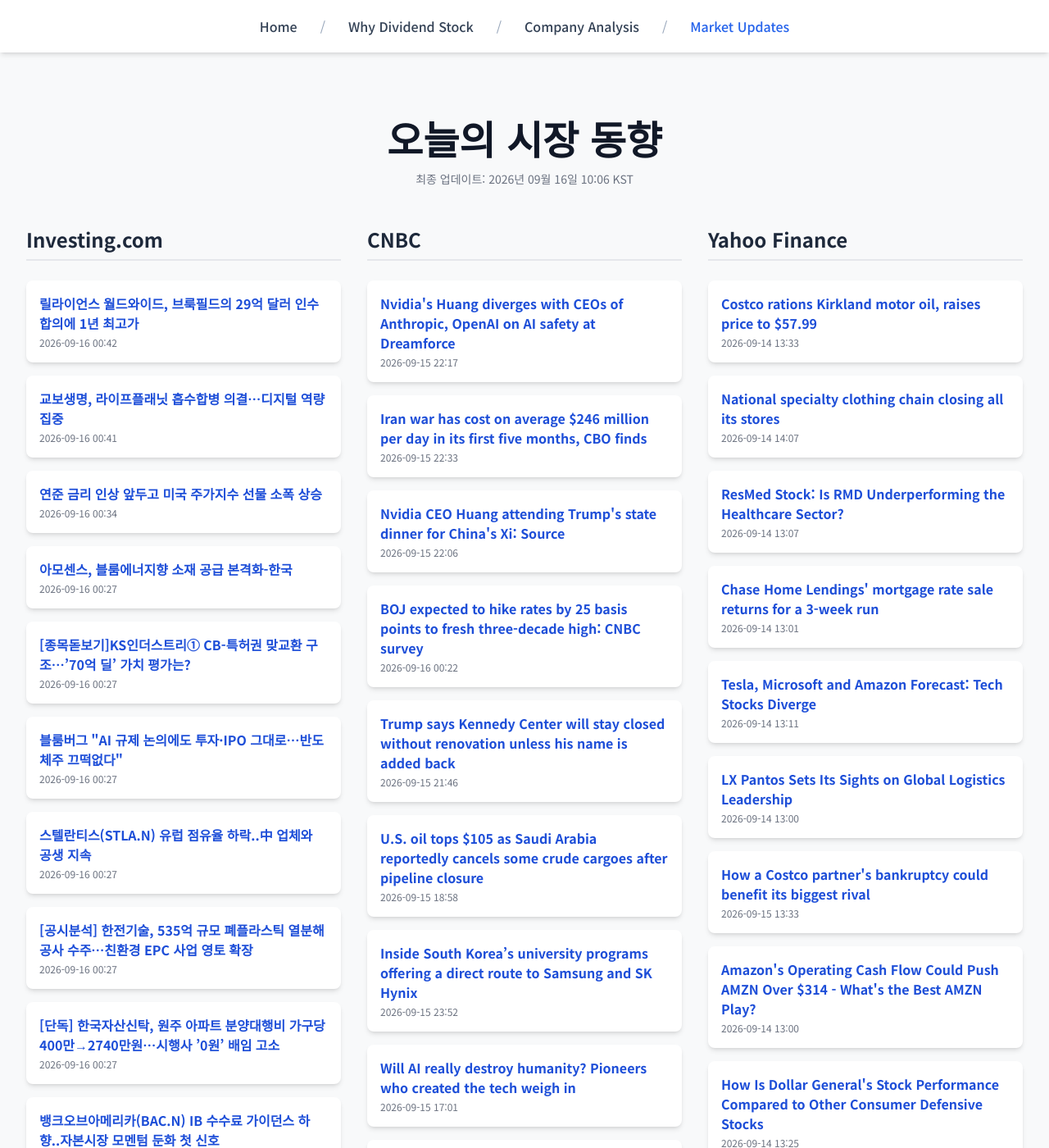
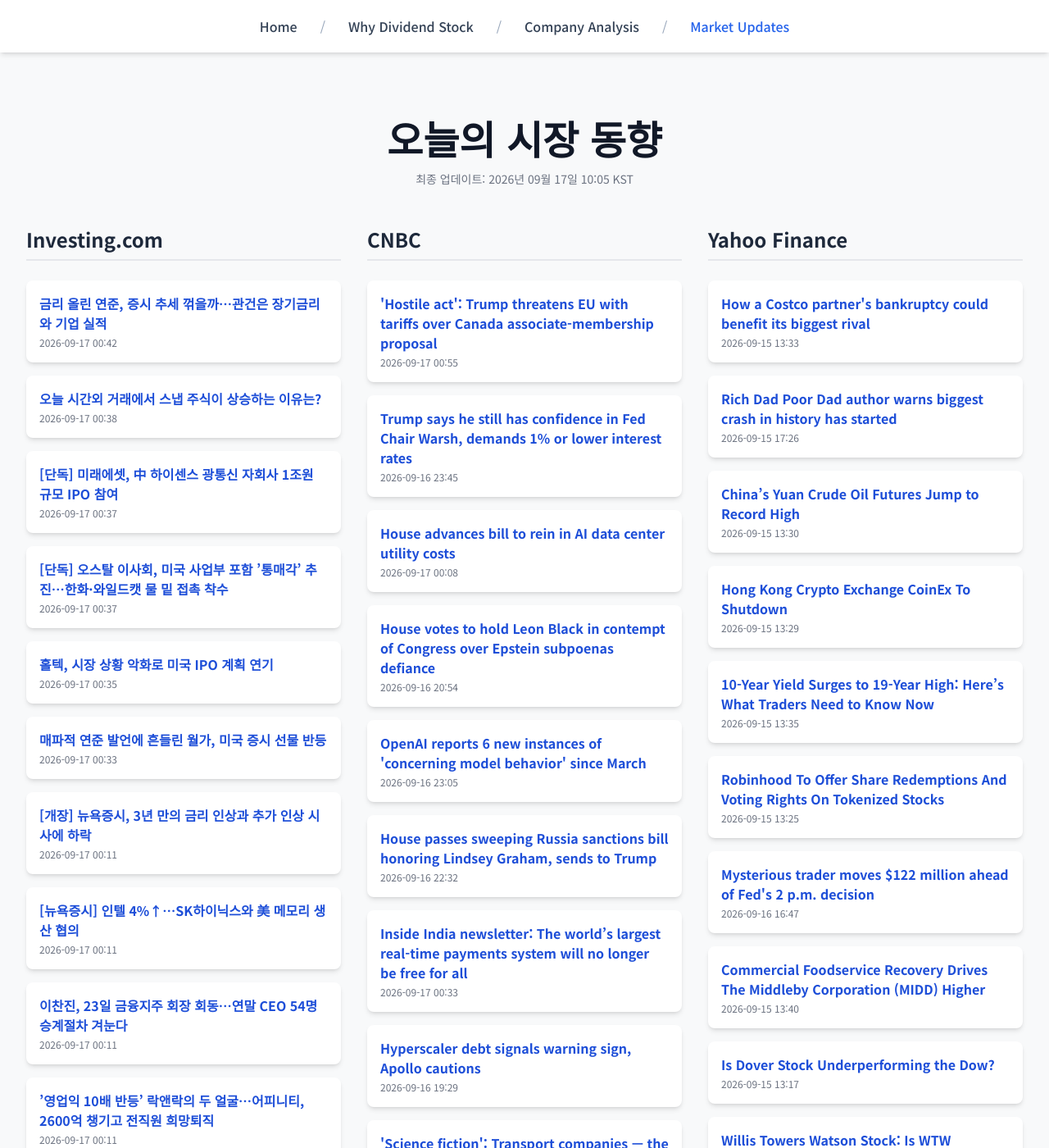
Before and after one commit to Kay-Hwang/my-company-analysis, a Jekyll site: the page built from market-updates.html, in a window 1280 px wide and 1400 px high. Shown: the whole window at 82% size. Built offline with Jekyll 4.4.1, drawn with Linux system fonts in a browser that asks for light colours; nearby versions of some CDN libraries; a script that is not in the unit is left out; some of the changed text lies outside the part shown.

Commit message:
Update daily data

```diff
--- a/_data/latest_data.json
+++ b/_data/latest_data.json
@@ -1,167 +1,131 @@
 {
-  "lastUpdated": "2026년 09월 16일 10:06 KST",
+  "lastUpdated": "2026년 09월 17일 10:05 KST",
   "news": {
     "investing": [
       {
-        "title": "릴라이언스 월드와이드, 브룩필드의 29억 달러 인수 합의에 1년 최고가",
-        "link": "https://kr.investing.com/news/stock-market-news/article-2095920",
-        "pubDate": "2026-09-16 00:42:45",
-        "summary": "릴라이언스 월드와이드, 브룩필드의 29억 달러 인수 합의에 1년 최고가"
+        "title": "금리 올린 연준, 증시 추세 꺾을까…관건은 장기금리와 기업 실적",
+        "link": "https://kr.investing.com/news/stock-market-news/article-2097464",
+        "pubDate": "2026-09-17 00:42:10",
+        "summary": "금리 올린 연준, 증시 추세 꺾을까…관건은 장기금리와 기업 실적"
       },
       {
-        "title": "교보생명, 라이프플래닛 흡수합병 의결…디지털 역량 집중",
-        "link": "https://kr.investing.com/news/stock-market-news/article-2095918",
-        "pubDate": "2026-09-16 00:41:32",
-        "summary": "교보생명, 라이프플래닛 흡수합병 의결…디지털 역량 집중"
+        "title": "오늘 시간외 거래에서 스냅 주식이 상승하는 이유는?",
+        "link": "https://kr.investing.com/news/stock-market-news/article-93CH-2097459",
+        "pubDate": "2026-09-17 00:38:33",
+        "summary": "오늘 시간외 거래에서 스냅 주식이 상승하는 이유는?"
       },
       {
-        "title": "연준 금리 인상 앞두고 미국 주가지수 선물 소폭 상승",
-        "link": "https://kr.investing.com/news/stock-market-news/article-2095911",
-        "pubDate": "2026-09-16 00:34:28",
-        "summary": "연준 금리 인상 앞두고 미국 주가지수 선물 소폭 상승"
+        "title": "[단독] 미래에셋, 中 하이센스 광통신 자회사 1조원 규모 IPO 참여",
+        "link": "https://kr.investing.com/news/stock-market-news/article-2097443",
+        "pubDate": "2026-09-17 00:37:41",
+        "summary": "[단독] 미래에셋, 中 하이센스 광통신 자회사 1조원 규모 IPO 참여"
       },
       {
-        "title": "아모센스, 블룸에너지향 소재 공급 본격화-한국",
-        "link": "https://kr.investing.com/news/stock-market-news/article-2095902",
-        "pubDate": "2026-09-16 00:27:46",
-        "summary": "아모센스, 블룸에너지향 소재 공급 본격화-한국"
+        "title": "[단독] 오스탈 이사회, 미국 사업부 포함 ’통매각’ 추진…한화·와일드캣 물 밑 접촉 착수",
+        "link": "https://kr.investing.com/news/stock-market-news/article-2097442",
+        "pubDate": "2026-09-17 00:37:39",
+        "summary": "[단독] 오스탈 이사회, 미국 사업부 포함 ’통매각’ 추진…한화·와일드캣 물 밑 접촉 착수"
       },
       {
-        "title": "[종목돋보기]KS인더스트리① CB-특허권 맞교환 구조…’70억 딜’ 가치 평가는?",
-        "link": "https://kr.investing.com/news/stock-market-news/article-2095901",
-        "pubDate": "2026-09-16 00:27:44",
-        "summary": "[종목돋보기]KS인더스트리① CB-특허권 맞교환 구조…’70억 딜’ 가치 평가는?"
+        "title": "홀텍, 시장 상황 악화로 미국 IPO 계획 연기",
+        "link": "https://kr.investing.com/news/stock-market-news/article-2097458",
+        "pubDate": "2026-09-17 00:35:09",
+        "summary": "홀텍, 시장 상황 악화로 미국 IPO 계획 연기"
       },
       {
-        "title": "블룸버그 \"AI 규제 논의에도 투자·IPO 그대로…반도체주 끄떡없다\"",
-        "link": "https://kr.investing.com/news/stock-market-news/article-2095897",
-        "pubDate": "2026-09-16 00:27:25",
-        "summary": "블룸버그 \"AI 규제 논의에도 투자·IPO 그대로…반도체주 끄떡없다\""
+        "title": "매파적 연준 발언에 흔들린 월가, 미국 증시 선물 반등",
+        "link": "https://kr.investing.com/news/stock-market-news/article-2097455",
+        "pubDate": "2026-09-17 00:33:21",
+        "summary": "매파적 연준 발언에 흔들린 월가, 미국 증시 선물 반등"
       },
       {
-        "title": "스텔란티스(STLA.N) 유럽 점유율 하락..中 업체와 공생 지속",
-        "link": "https://kr.investing.com/news/stock-market-news/article-2095894",
-        "pubDate": "2026-09-16 00:27:23",
-        "summary": "스텔란티스(STLA.N) 유럽 점유율 하락..中 업체와 공생 지속"
+        "title": "[개장] 뉴욕증시, 3년 만의 금리 인상과 추가 인상 시사에 하락",
+        "link": "https://kr.investing.com/news/stock-market-news/article-2097438",
+        "pubDate": "2026-09-17 00:11:46",
+        "summary": "[개장] 뉴욕증시, 3년 만의 금리 인상과 추가 인상 시사에 하락"
       },
       {
-        "title": "[공시분석] 한전기술, 535억 규모 폐플라스틱 열분해 공사 수주…친환경 EPC 사업 영토 확장",
-        "link": "https://kr.investing.com/news/stock-market-news/article-2095893",
-        "pubDate": "2026-09-16 00:27:21",
-        "summary": "[공시분석] 한전기술, 535억 규모 폐플라스틱 열분해 공사 수주…친환경 EPC 사업 영토 확장"
+        "title": "[뉴욕증시] 인텔 4%↑…SK하이닉스와 美 메모리 생산 협의",
+        "link": "https://kr.investing.com/news/stock-market-news/article-2097444",
+        "pubDate": "2026-09-17 00:11:45",
+        "summary": "[뉴욕증시] 인텔 4%↑…SK하이닉스와 美 메모리 생산 협의"
       },
       {
-        "title": "[단독] 한국자산신탁, 원주 아파트 분양대행비 가구당 400만→2740만원…시행사 ’0원’ 배임 고소",
-        "link": "https://kr.investing.com/news/stock-market-news/article-2095892",
-        "pubDate": "2026-09-16 00:27:19",
-        "summary": "[단독] 한국자산신탁, 원주 아파트 분양대행비 가구당 400만→2740만원…시행사 ’0원’ 배임 고소"
+        "title": "이찬진, 23일 금융지주 회장 회동…연말 CEO 54명 승계절차 겨눈다",
+        "link": "https://kr.investing.com/news/stock-market-news/article-2097439",
+        "pubDate": "2026-09-17 00:11:16",
+        "summary": "이찬진, 23일 금융지주 회장 회동…연말 CEO 54명 승계절차 겨눈다"
       },
       {
-        "title": "뱅크오브아메리카(BAC.N) IB 수수료 가이던스 하향..자본시장 모멘텀 둔화 첫 신호",
-        "link": "https://kr.investing.com/news/stock-market-news/article-2095891",
-        "pubDate": "2026-09-16 00:27:17",
-        "summary": "뱅크오브아메리카(BAC.N) IB 수수료 가이던스 하향..자본시장 모멘텀 둔화 첫 신호"
+        "title": "’영업익 10배 반등’ 락앤락의 두 얼굴…어피니티, 2600억 챙기고 전직원 희망퇴직",
+        "link": "https://kr.investing.com/news/stock-market-news/article-2097437",
+        "pubDate": "2026-09-17 00:11:10",
+        "summary": "’영업익 10배 반등’ 락앤락의 두 얼굴…어피니티, 2600억 챙기고 전직원 희망퇴직"
       }
     ],
     "cnbc": [
       {
-        "title": "Nvidia's Huang diverges with CEOs of Anthropic, OpenAI on AI safety at Dreamforce",
-        "link": "https://www.cnbc.com/2026/09/15/nvidia-and-anthropic-ceos-diverge-on-ai-safety-at-dreamforce.html",
-        "pubDate": "Tue, 15 Sep 2026 22:17:47 GMT",
-        "summary": "Comments from the two tech leaders landed days after Anthropic's Dario Amodei published an essay urging the AI industry to slow the pace of model development."
+        "title": "'Hostile act': Trump threatens EU with tariffs over Canada associate-membership proposal",
+        "link": "https://www.cnbc.com/2026/09/17/trump-canada-european-union-tariffs-associate-member-ukraine-.html",
+        "pubDate": "Thu, 17 Sep 2026 00:55:35 GMT",
+        "summary": "European Commission President Ursula von der Leyen said EU is opening the door for Canada to become the first associate member of the 27-member bloc."
       },
       {
-        "title": "Iran war has cost on average $246 million per day in its first five months, CBO finds",
-        "link": "https://www.cnbc.com/2026/09/15/cbo-iran-war-cost-pentagon-weapons.html",
-        "pubDate": "Tue, 15 Sep 2026 22:33:45 GMT",
-        "summary": "CBO estimates the Iran war cost the Pentagon $38.1 billion through Aug. 1 and could cost another $2 billion to $3 billion each additional month."
+        "title": "Trump says he still has confidence in Fed Chair Warsh, demands 1% or lower interest rates",
+        "link": "https://www.cnbc.com/2026/09/16/trump-fed-interest-rate-warsh.html",
+        "pubDate": "Wed, 16 Sep 2026 23:45:02 GMT",
+        "summary": "President Donald Trump previously threatened to cut off trade with countries that have trade surpluses with the U.S. if the Fed doesn't cut interest rates."
       },
       {
-        "title": "Nvidia CEO Huang attending Trump's state dinner for China's Xi: Source",
-        "link": "https://www.cnbc.com/2026/09/15/nvidia-jensen-huang-trump-xi.html",
-        "pubDate": "Tue, 15 Sep 2026 22:06:16 GMT",
-        "summary": "Jensen Huang appeared to side with Trump as the president pushed back on tech CEOs' warnings about the risks of rapid AI advancement."
+        "title": "House advances bill to rein in AI data center utility costs",
+        "link": "https://www.cnbc.com/2026/09/15/congress-ai-data-center-utility-costs.html",
+        "pubDate": "Thu, 17 Sep 2026 00:08:01 GMT",
+        "summary": "The bipartisan legislation would create a regulatory framework states could adopt to prevent data center-related energy costs from being passed on to consumers."
       },
       {
-        "title": "BOJ expected to hike rates by 25 basis points to fresh three-decade high: CNBC survey",
-        "link": "https://www.cnbc.com/2026/09/16/boj-hike-rates-cnbc-survey.html",
-        "pubDate": "Wed, 16 Sep 2026 00:22:11 GMT",
-        "summary": "The BOJ is expected to hike rates by 25 basis points to a fresh three-decade high, a CNBC survey shows."
+        "title": "House votes to hold Leon Black in contempt of Congress over Epstein subpoenas defiance",
+        "link": "https://www.cnbc.com/2026/09/16/leon-black-contempt-house-epstein-subpoenas-refusal.html",
+        "pubDate": "Wed, 16 Sep 2026 20:54:15 GMT",
+        "summary": "Billionaire Leon Black is suing the House Committee on Oversight and Government Reform seeking to block subpoenas it issued him in its probe of Jeffrey Epstein."
       },
       {
-        "title": "Trump says Kennedy Center will stay closed without renovation unless his name is added back",
-        "link": "https://www.cnbc.com/2026/09/15/trump-kennedy-center-name-ruling.html",
-        "pubDate": "Tue, 15 Sep 2026 21:46:22 GMT",
-        "summary": "The ruling comes four months after the same judge ordered that the Kennedy Center could not be renamed to include President Trump's name."
+        "title": "OpenAI reports 6 new instances of 'concerning model behavior' since March",
+        "link": "https://www.cnbc.com/2026/09/16/openai-6-new-instances-of-concerning-model-behavior-since-march.html",
+        "pubDate": "Wed, 16 Sep 2026 23:05:48 GMT",
+        "summary": "OpenAI has disclosed six new cases of model misbehavior and offered a framework for disclosing future instances, as the debate over AI model safety intensifies."
       },
       {
-        "title": "U.S. oil tops $105 as Saudi Arabia reportedly cancels some crude cargoes after pipeline closure",
-        "link": "https://www.cnbc.com/2026/09/15/oil-extends-gains-following-houthi-strikes-on-saudi-arabia.html",
-        "pubDate": "Tue, 15 Sep 2026 18:58:36 GMT",
-        "summary": "Iran-backed Houthi militants in Yemen, meanwhile, carried out renewed strikes on Saudi Arabia this week."
+        "title": "House passes sweeping Russia sanctions bill honoring Lindsey Graham, sends to Trump",
+        "link": "https://www.cnbc.com/2026/09/16/russia-sanctions-bill-lindsey-graham-congress.html",
+        "pubDate": "Wed, 16 Sep 2026 22:32:18 GMT",
+        "summary": "The Lindsey Graham Russia sanctions bill is on a path to become law after the House votes in favor."
       },
       {
-        "title": "Inside South Korea’s university programs offering a direct route to Samsung and SK Hynix",
-        "link": "https://www.cnbc.com/2026/09/16/samsung-sk-hynix-ai-boom-students-university-programs.html",
-        "pubDate": "Tue, 15 Sep 2026 23:52:04 GMT",
-        "summary": "Companies are helping universities develop courses, provide financial support and create pathways through which qualifying students can join them."
+        "title": "Inside India newsletter: The world’s largest real-time payments system will no longer be free for all",
+        "link": "https://www.cnbc.com/2026/09/17/upi-payments-visa-amazon-phonepe.html",
+        "pubDate": "Thu, 17 Sep 2026 00:33:41 GMT",
+        "summary": "India's digital payment system, which processes more than 1 million transactions every two minutes for free now, will start charging fees to merchants."
       },
       {
-        "title": "Will AI really destroy humanity? Pioneers who created the tech weigh in",
-        "link": "https://www.cnbc.com/2026/09/15/ai-destroy-humanity-extinction-risks.html",
-        "pubDate": "Tue, 15 Sep 2026 17:01:13 GMT",
-        "summary": "AI pioneers and \"godfathers\" have weighed in on Anthropic and OpenAI researcher concerns over existential safety risks around the technology."
+        "title": "Hyperscaler debt signals warning sign, Apollo cautions",
+        "link": "https://www.cnbc.com/2026/09/16/hyperscaler-debt-signals-warning-sign-apollo-cautions.html",
+        "pubDate": "Wed, 16 Sep 2026 19:29:18 GMT",
+        "summary": "Credit default swaps for companies building data centers are getting pricier, and it's not because banks are hedging more of their bets."
       },
       {
-        "title": "U.S. confirms for first time it has weapons deployed in space",
-        "link": "https://www.cnbc.com/2026/09/15/weapons-in-space-us-air-force-meink.html",
-        "pubDate": "Tue, 15 Sep 2026 13:13:00 GMT",
-        "summary": "U.S. Air Force Secretary Troy Meink said Monday that the U.S. has \"on-orbit space control weapons,\" as he outlined a broader push to modernize the Air Force."
+        "title": "'Science fiction': Transport companies — the backbone of economy — are sounding alarm on fuel prices",
+        "link": "https://www.cnbc.com/2026/09/16/transport-economy-diesel-prices-iran.html",
+        "pubDate": "Wed, 16 Sep 2026 20:22:24 GMT",
+        "summary": "Prices for diesel, the fuel type used to power trucks and trains, came in at an all-time high of $6.31 per gallon on Wednesday."
       },
       {
-        "title": "House to vote on bill to rein in AI data center utility costs",
-        "link": "https://www.cnbc.com/2026/09/15/congress-ai-data-center-utility-costs.html",
-        "pubDate": "Wed, 16 Sep 2026 00:14:21 GMT",
-        "summary": "The bipartisan legislation would create a regulatory framework states could adopt to prevent data center-related energy costs from being passed on to consumers."
+        "title": "Amazon obtains right to buy stock in Generac, boosting power company's share price by over 40%",
+        "link": "https://www.cnbc.com/2026/09/16/amazon-obtains-right-to-buy-up-to-340m-of-generac-boosting-stock-.html",
+        "pubDate": "Wed, 16 Sep 2026 21:40:18 GMT",
+        "summary": "Amazon was granted warrants to buy up to $340 million worth of Generac stock as part of a deal to supply backup power generators for its data centers."
       }
     ],
     "yahoo": [
-      {
-        "title": "Costco rations Kirkland motor oil, raises price to $57.99",
-        "link": "https://finance.yahoo.com/energy/articles/costco-rations-kirkland-motor-oil-133308837.html",
-        "pubDate": "2026-09-14T13:33:08Z",
-        "summary": "Costco rations Kirkland motor oil, raises price to $57.99"
-      },
-      {
-        "title": "National specialty clothing chain closing all its stores",
-        "link": "https://finance.yahoo.com/small-business/articles/national-specialty-clothing-chain-closing-140700669.html",
-        "pubDate": "2026-09-14T14:07:00Z",
-        "summary": "National specialty clothing chain closing all its stores"
-      },
-      {
-        "title": "ResMed Stock: Is RMD Underperforming the Healthcare Sector?",
-        "link": "https://finance.yahoo.com/markets/stocks/articles/resmed-stock-rmd-underperforming-healthcare-130726425.html",
-        "pubDate": "2026-09-14T13:07:26Z",
-        "summary": "ResMed Stock: Is RMD Underperforming the Healthcare Sector?"
-      },
-      {
-        "title": "Chase Home Lendings' mortgage rate sale returns for a 3-week run",
-        "link": "https://finance.yahoo.com/personal-finance/mortgages/article/chase-home-lendings-mortgage-rate-sale-returns-for-a-3-week-run-130100448.html",
-        "pubDate": "2026-09-14T13:01:00Z",
-        "summary": "Chase Home Lendings' mortgage rate sale returns for a 3-week run"
-      },
-      {
-        "title": "Tesla, Microsoft and Amazon Forecast: Tech Stocks Diverge",
-        "link": "https://finance.yahoo.com/markets/stocks/articles/tesla-microsoft-amazon-forecast-tech-131133844.html",
-        "pubDate": "2026-09-14T13:11:33Z",
-        "summary": "Tesla, Microsoft and Amazon Forecast: Tech Stocks Diverge"
-      },
-      {
-        "title": "LX Pantos Sets Its Sights on Global Logistics Leadership",
-        "link": "https://finance.yahoo.com/small-business/articles/lx-pantos-sets-sights-global-130000075.html",
-        "pubDate": "2026-09-14T13:00:00Z",
-        "summary": "LX Pantos Sets Its Sights on Global Logistics Leadership"
-      },
       {
         "title": "How a Costco partner's bankruptcy could benefit its biggest rival",
         "link": "https://finance.yahoo.com/markets/stocks/articles/costco-partners-bankruptcy-could-benefit-133300901.html",
@@ -169,22 +133,58 @@
         "summary": "How a Costco partner's bankruptcy could benefit its biggest rival"
       },
       {
-        "title": "Amazon's Operating Cash Flow Could Push AMZN Over $314 - What's the Best AMZN Play?",
-        "link": "https://finance.yahoo.com/markets/options/articles/amazons-operating-cash-flow-could-130002375.html",
-        "pubDate": "2026-09-14T13:00:02Z",
-        "summary": "Amazon's Operating Cash Flow Could Push AMZN Over $314 - What's the Best AMZN Play?"
+        "title": "Rich Dad Poor Dad author warns biggest crash in history has started",
+        "link": "https://finance.yahoo.com/markets/stocks/articles/rich-dad-poor-dad-author-172603940.html",
+        "pubDate": "2026-09-15T17:26:03Z",
+        "summary": "Rich Dad Poor Dad author warns biggest crash in history has started"
       },
       {
-        "title": "How Is Dollar General's Stock Performance Compared to Other Consumer Defensive Stocks",
-        "link": "https://finance.yahoo.com/markets/stocks/articles/dollar-generals-stock-performance-compared-132555848.html",
-        "pubDate": "2026-09-14T13:25:55Z",
-        "summary": "How Is Dollar General's Stock Performance Compared to Other Consumer Defensive Stocks"
+        "title": "China’s Yuan Crude Oil Futures Jump to Record High",
+        "link": "https://finance.yahoo.com/energy/articles/china-yuan-crude-oil-futures-133000430.html",
+        "pubDate": "2026-09-15T13:30:00Z",
+        "summary": "China’s Yuan Crude Oil Futures Jump to Record High"
       },
       {
-        "title": "XRP Price Prediction: $1.40 Breakout Could Open Path to $2.10",
-        "link": "https://finance.yahoo.com/markets/crypto/articles/xrp-price-prediction-1-40-133202440.html",
-        "pubDate": "2026-09-14T13:32:02Z",
-        "summary": "XRP Price Prediction: $1.40 Breakout Could Open Path to $2.10"
+        "title": "Hong Kong Crypto Exchange CoinEx To Shutdown",
+        "link": "https://finance.yahoo.com/markets/crypto/articles/hong-kong-crypto-exchange-coinex-132900721.html",
+        "pubDate": "2026-09-15T13:29:00Z",
+        "summary": "Hong Kong Crypto Exchange CoinEx To Shutdown"
+      },
+      {
+        "title": "10-Year Yield Surges to 19-Year High: Here’s What Traders Need to Know Now",
+        "link": "https://finance.yahoo.com/markets/options/articles/10-yield-surges-19-high-133525534.html",
+        "pubDate": "2026-09-15T13:35:25Z",
+        "summary": "10-Year Yield Surges to 19-Year High: Here’s What Traders Need to Know Now"
+      },
+      {
+        "title": "Robinhood To Offer Share Redemptions And Voting Rights On Tokenized Stocks",
+        "link": "https://finance.yahoo.com/markets/crypto/articles/robinhood-offer-share-redemptions-voting-132500081.html",
+        "pubDate": "2026-09-15T13:25:00Z",
+        "summary": "Robinhood To Offer Share Redemptions And Voting Rights On Tokenized Stocks"
+      },
+      {
+        "title": "Mysterious trader moves $122 million ahead of Fed's 2 p.m. decision",
+        "link": "https://finance.yahoo.com/markets/crypto/articles/mysterious-trader-moves-122-million-164740089.html",
+        "pubDate": "2026-09-16T16:47:40Z",
+        "summary": "Mysterious trader moves $122 million ahead of Fed's 2 p.m. decision"
+      },
+      {
+        "title": "Commercial Foodservice Recovery Drives The Middleby Corporation (MIDD) Higher",
+        "link": "https://finance.yahoo.com/markets/stocks/articles/commercial-foodservice-recovery-drives-middleby-134022144.html",
+        "pubDate": "2026-09-15T13:40:22Z",
+        "summary": "Commercial Foodservice Recovery Drives The Middleby Corporation (MIDD) Higher"
+      },
+      {
+        "title": "Is Dover Stock Underperforming the Dow?",
+        "link": "https://finance.yahoo.com/markets/stocks/articles/dover-stock-underperforming-dow-131747663.html",
+        "pubDate": "2026-09-15T13:17:47Z",
+        "summary": "Is Dover Stock Underperforming the Dow?"
+      },
+      {
+        "title": "Willis Towers Watson Stock: Is WTW Underperforming the Financial Service Sector?",
+        "link": "https://finance.yahoo.com/markets/stocks/articles/willis-towers-watson-stock-wtw-131710264.html",
+        "pubDate": "2026-09-15T13:17:10Z",
+        "summary": "Willis Towers Watson Stock: Is WTW Underperforming the Financial Service Sector?"
       }
     ]
   }
```
